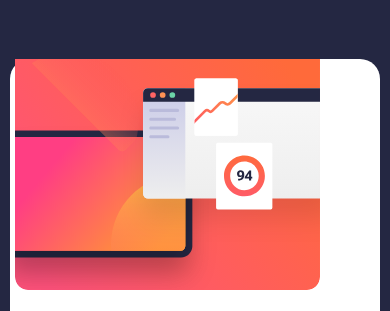
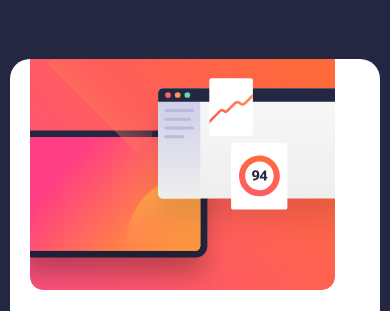
Before and after one commit to MH-SunShine/Newsletter-sign-up-form-with-success-message, a plain HTML site: page index.html in a window 390 px wide. Shown: the top 311 px of the page. Drawn offline with Linux system fonts and the light colour scheme.

Commit message:
update-1

```diff
--- a/style.css
+++ b/style.css
@@ -145,7 +145,7 @@ body{
 
 .right-part img{
     content: url("./assets/images/illustration-sign-up-mobile.svg");
-    margin-left: 5px;
+    margin-left: 20px;
 }
 
 form{
```
